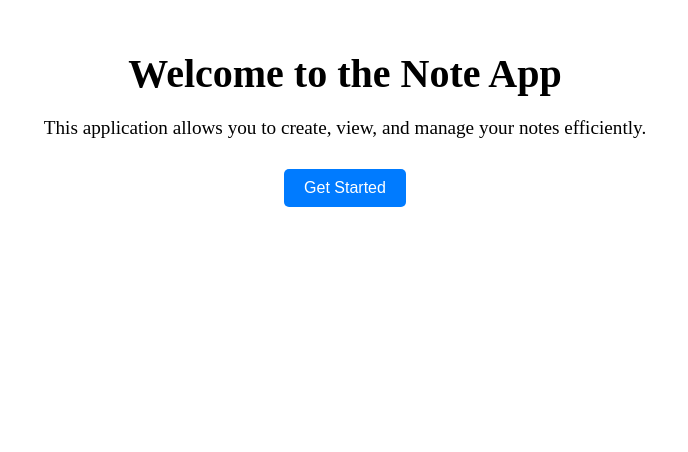
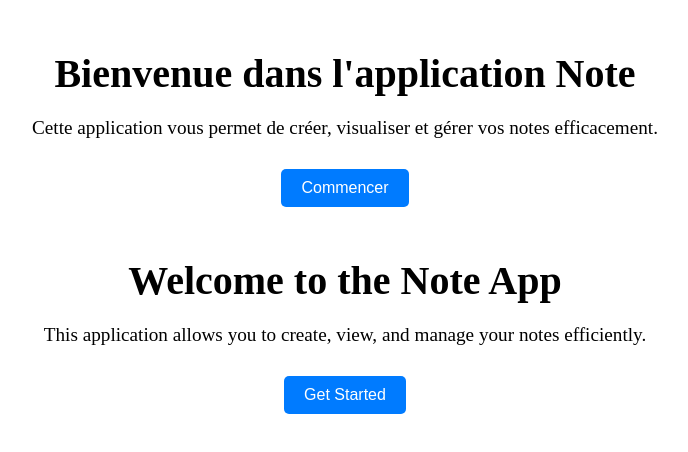
Before and after one commit to oussamaRhBL/copilotFun, an Angular app: page / in a window 1280 px wide. Shown: the top 452 px of the page, without its empty margins (295-983 px from the left). Built offline with nearby package versions, Linux system fonts and the light colour scheme.

Commit message:
adding home landing page

```diff
--- a/src/app/app.component.html
+++ b/src/app/app.component.html
@@ -1,3 +1,5 @@
+<app-home></app-home>
+
 <div class="landing-page">
   <h1>Welcome to the Note App</h1>
   <p>This application allows you to create, view, and manage your notes efficiently.</p>
--- a/src/app/app.component.ts
+++ b/src/app/app.component.ts
@@ -1,10 +1,11 @@
 import { Component } from '@angular/core';
 import { RouterOutlet } from '@angular/router';
+import {HomeComponent} from './pages/home/home.component';
 
 @Component({
   selector: 'app-root',
   standalone: true,
-  imports: [RouterOutlet],
+  imports: [RouterOutlet, HomeComponent],
   templateUrl: './app.component.html',
   styleUrl: './app.component.css'
 })
--- /dev/null
+++ b/src/app/pages/home/home.component.css
@@ -0,0 +1,28 @@
+.landing-page {
+  text-align: center;
+  margin-top: 50px;
+}
+
+.landing-page h1 {
+  font-size: 2.5em;
+  margin-bottom: 20px;
+}
+
+.landing-page p {
+  font-size: 1.2em;
+  margin-bottom: 30px;
+}
+
+.landing-page button {
+  padding: 10px 20px;
+  font-size: 1em;
+  cursor: pointer;
+  background-color: #007bff;
+  color: white;
+  border: none;
+  border-radius: 5px;
+}
+
+.landing-page button:hover {
+  background-color: #0056b3;
+}
--- /dev/null
+++ b/src/app/pages/home/home.component.html
@@ -0,0 +1,5 @@
+<div class="landing-page">
+  <h1>Bienvenue dans l'application Note</h1>
+  <p>Cette application vous permet de créer, visualiser et gérer vos notes efficacement.</p>
+  <button (click)="navigateToNotes()">Commencer</button>
+</div>
--- /dev/null
+++ b/src/app/pages/home/home.component.ts
@@ -0,0 +1,17 @@
+import { Component } from '@angular/core';
+import {Router} from '@angular/router';
+
+@Component({
+  selector: 'app-home',
+  standalone: true,
+  imports: [],
+  templateUrl: './home.component.html',
+  styleUrl: './home.component.css'
+})
+export class HomeComponent {
+  constructor(private router: Router) {}
+
+  navigateToNotes() {
+    this.router.navigate(['/notes']);
+  }
+}
```
Also changed, not shown: 1 other file (tests, documents, lock files or other folders).
